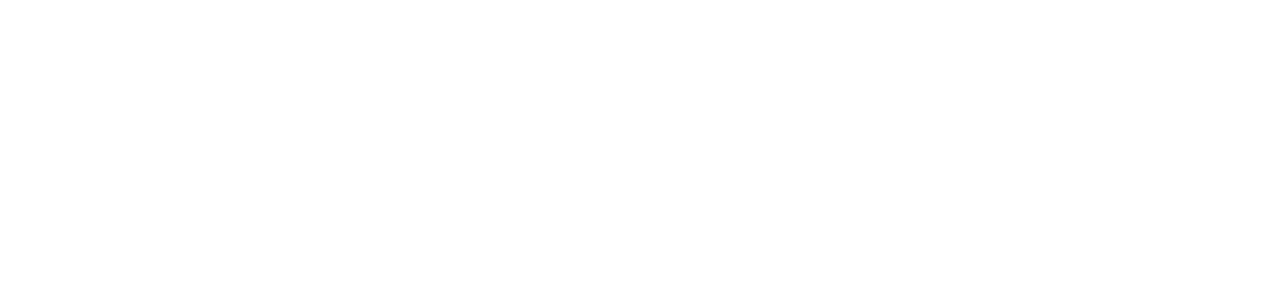
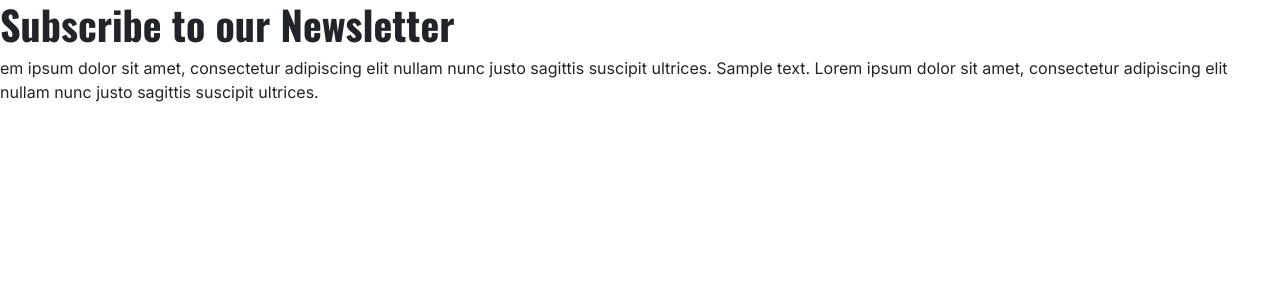
Before and after one commit to zapeture/PAGE_A_DAY_SERIES, a Next.js app in the folder apps/sandstone/: page / in a window 1280 px wide. Shown: the top 300 px of the page. Built offline with nearby package versions, Linux system fonts and the light colour scheme.

Commit message:
Update Sandstone layout and styles

```diff
--- a/apps/sandstone/app/layout.js
+++ b/apps/sandstone/app/layout.js
@@ -1,16 +1,15 @@
-import { Inter } from "next/font/google";
-
-const inter = Inter({ subsets: ["latin"] });
+import "@/styles/global.scss";
 
 export const metadata = {
-  title: "Create Next App",
-  description: "Generated by create next app",
+  title: "Sandstone",
+  description: "A page a day sandstone page"
 };
 
 export default function RootLayout({ children }) {
   return (
     <html lang="en">
-      <body className={inter.className}>{children}</body>
+      <body>{children}</body>
+      <script src="https://cdn.jsdelivr.net/npm/bootstrap@5.2.3/dist/js/bootstrap.bundle.min.js" async></script>
     </html>
   );
 }
--- a/apps/sandstone/app/page.js
+++ b/apps/sandstone/app/page.js
@@ -1,6 +1,9 @@
 
 export default function Home() {
   return (
-    <div></div>
+    <div>
+      <h1>Subscribe to our Newsletter</h1>
+      <p>em ipsum dolor sit amet, consectetur adipiscing elit nullam nunc justo sagittis suscipit ultrices. Sample text. Lorem ipsum dolor sit amet, consectetur adipiscing elit nullam nunc justo sagittis suscipit ultrices.</p>
+    </div>
   );
 }
--- /dev/null
+++ b/apps/sandstone/styles/_utilities.scss
@@ -0,0 +1,8 @@
+@import "bootstrap/scss/mixins";
+@import "bootstrap/scss/functions";
+@import "bootstrap/scss/variables";
+@import "./variables";
+
+$theme-colors: map-merge($theme-colors, (
+  "sandstone-orange": $sandstone-orange,
+));
--- /dev/null
+++ b/apps/sandstone/styles/_variables.scss
@@ -0,0 +1,11 @@
+// imports
+@import url('https://fonts.googleapis.com/css2?family=Oswald:wght@700&display=swap');
+@import url('https://fonts.googleapis.com/css2?family=Inter:wght@100..900&display=swap');
+
+// Colors
+$sandstone-orange: #e96c2c;
+
+// Fonts
+$font-family-base: "Inter", sans-serif;
+$headings-font-family: "Oswald", sans-serif;
+$headings-font-weight: 700;
--- /dev/null
+++ b/apps/sandstone/styles/global.scss
@@ -0,0 +1,3 @@
+@import "./variables";
+@import "./utilities";
+@import "bootstrap/scss/bootstrap.scss";
```
Also changed, not shown: apps/sandstone/package.json (+5 -3 lines).
